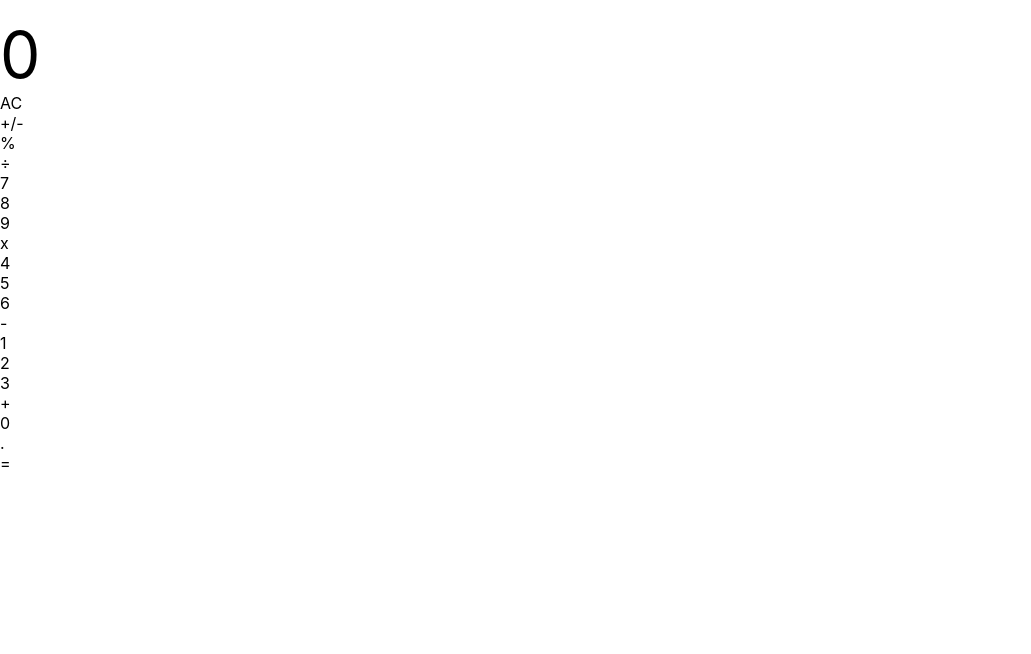
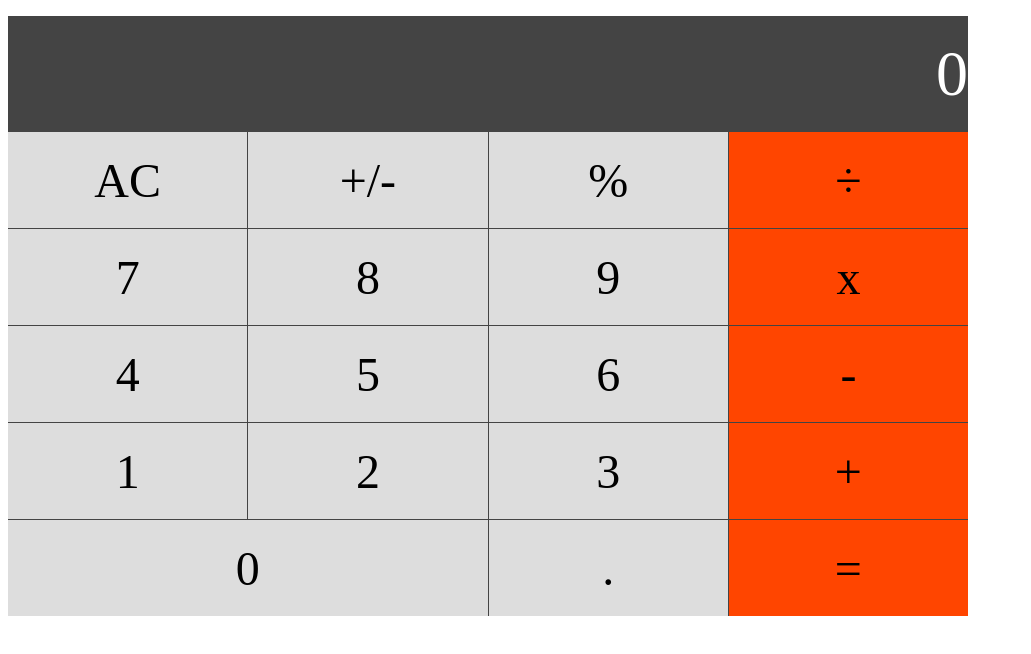
Before and after one commit to mnekx/math-magicians, a React (Create React App) app: page / in a window 1280 px wide. Shown: the top 654 px of the page, without its empty margins (0-1031 px from the left). Built offline with nearby package versions, Linux system fonts and the light colour scheme.

Commit message:
Update index.css

```diff
--- a/src/index.css
+++ b/src/index.css
@@ -1,27 +1,37 @@
-body {
-  margin: 0;
-  font-family:
-    -apple-system,
-    BlinkMacSystemFont,
-    'Segoe UI',
-    'Roboto',
-    'Oxygen',
-    'Ubuntu',
-    'Cantarell',
-    'Fira Sans',
-    'Droid Sans',
-    'Helvetica Neue',
-    sans-serif;
-  -webkit-font-smoothing: antialiased;
-  -moz-osx-font-smoothing: grayscale;
+
+.d-grid {
+  display: grid;
+  grid-template-columns: repeat(4, 1fr);
+  row-gap: 1px;
+  column-gap: 1px;
+  height: 100%;
+  justify-content: center;
+  align-items: center;
+  text-align: center;
 }
 
-code {
-  font-family:
-    source-code-pro,
-    Menlo,
-    Monaco,
-    Consolas,
-    'Courier New',
-    monospace;
+.g-item {
+  display: flex;
+  justify-content: center;
+  align-items: center;
+  width: 100%;
+  height: 100%;
+  text-align: center;
+  padding: 1rem 0;
+  font-size: 3rem;
 }
+
+.white {
+  background-color: #ddd;
+  color: black;
+}
+
+.gray {
+  background-color: #444;
+  color: white;
+}
+
+.orange {
+  background-color: orangered;
+  color: black;
+}
```
